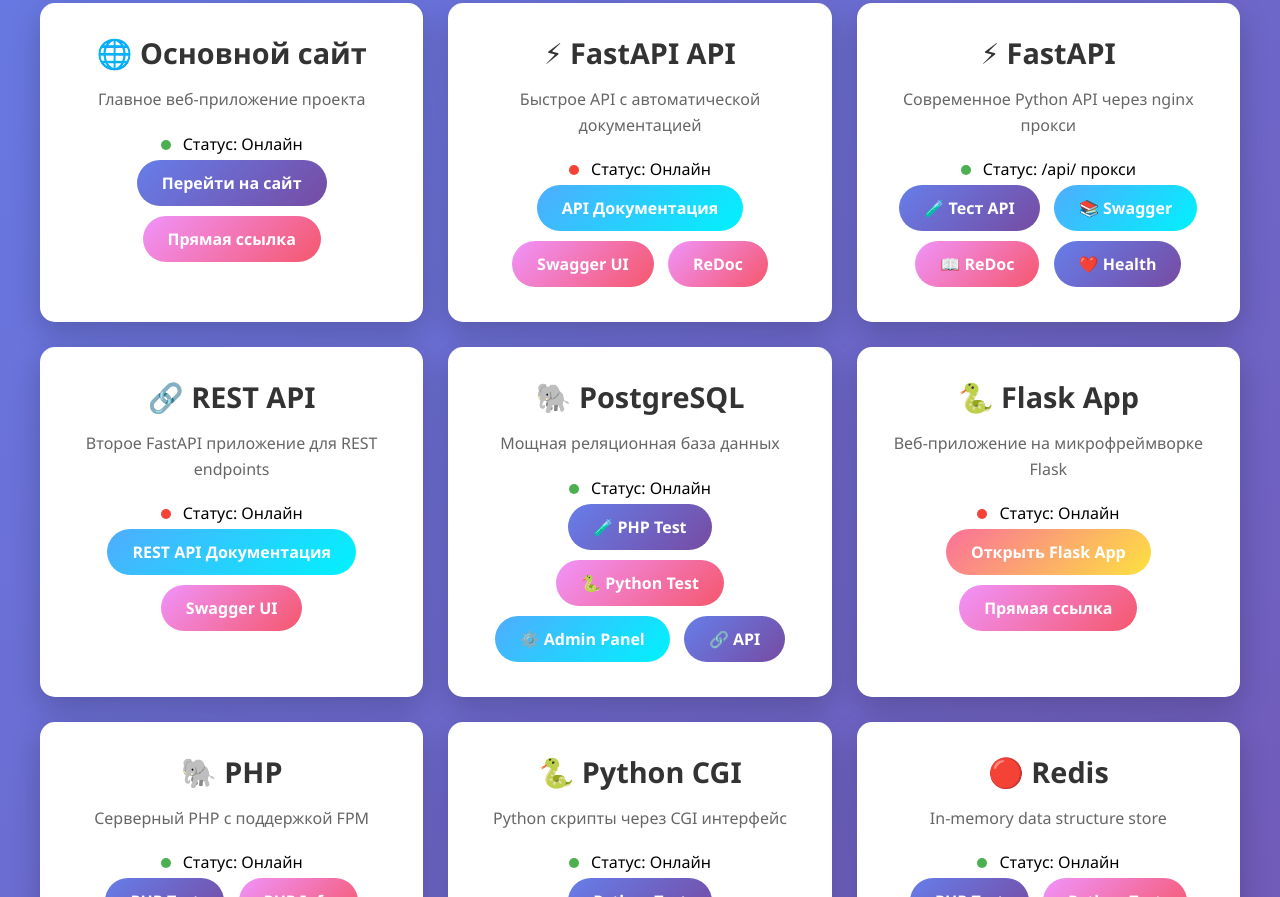
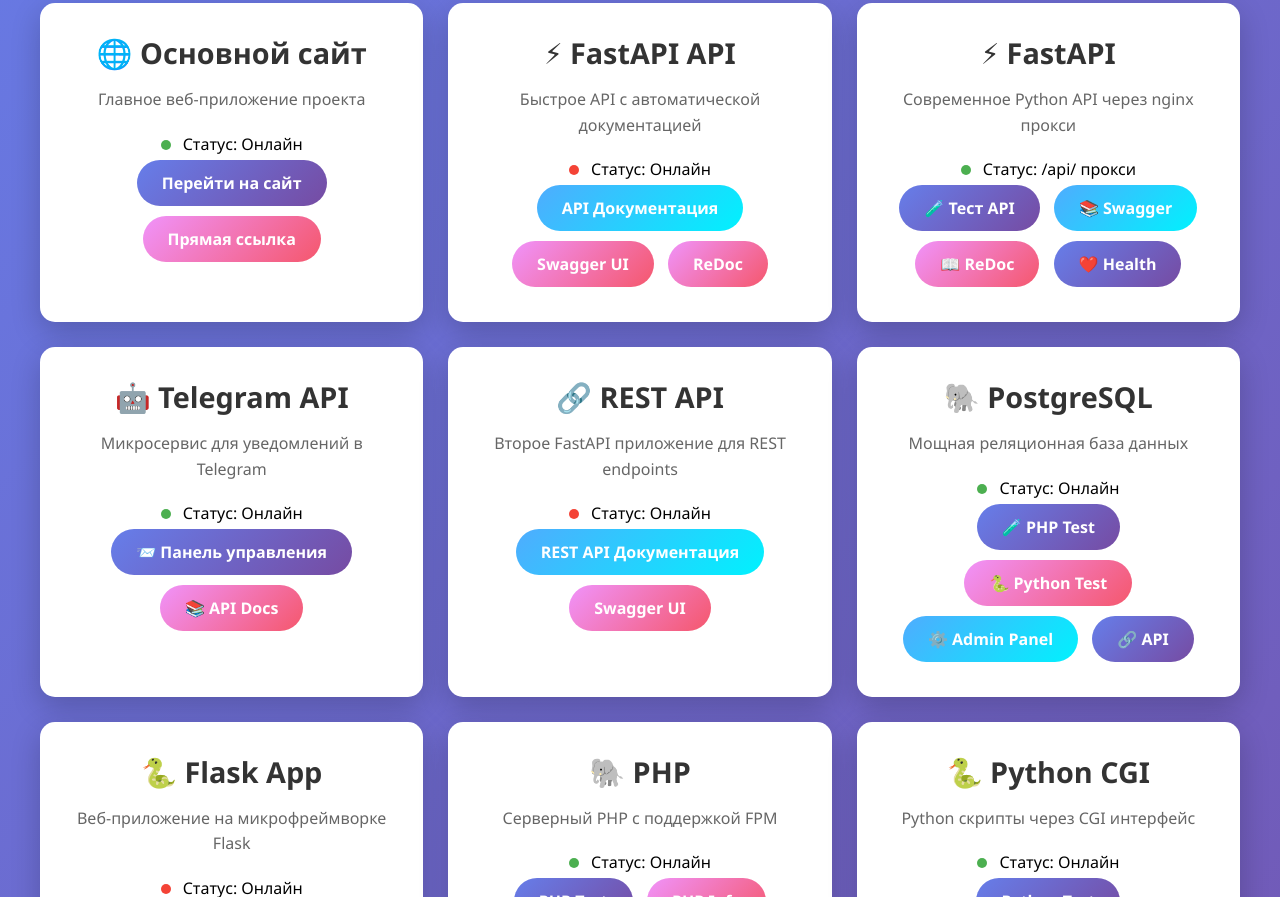
Before and after one commit to bagram2025/baza, a plain HTML site: page www/index.html in a window 1280 px wide. Shown: the part 426-1323 px from the top of the page. Drawn offline with Linux system fonts and the light colour scheme; no server answers.

Commit message:
Update index.html
Добавил карточку телеграм

```diff
--- a/www/index.html
+++ b/www/index.html
@@ -77,6 +77,22 @@
         <a href="/api/health" class="btn">❤️ Health</a>
     </div>
 </article>
+
+
+
+     <article class="service-card">
+    <h2>🤖 Telegram API</h2>
+    <p>Микросервис для уведомлений в Telegram</p>
+    <div class="status-line">
+        <span class="status status-online"></span>
+        <span>Статус: Онлайн</span>
+    </div>
+    <div class="button-group">
+        <a href="/telegram-dashboard.php" class="btn">📨 Панель управления</a>
+        <a href="/telegram/docs" class="btn btn-secondary">📚 API Docs</a>
+    </div>
+</article>
+
 
             <article class="service-card">
                 <h2>🔗 REST API</h2>
```
